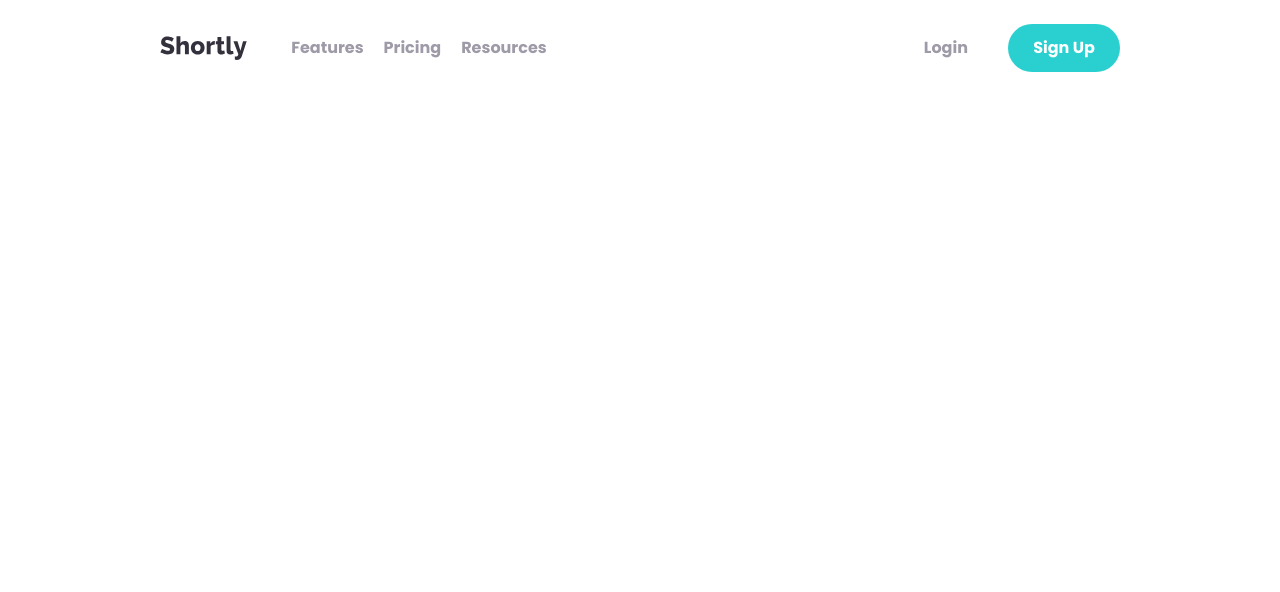
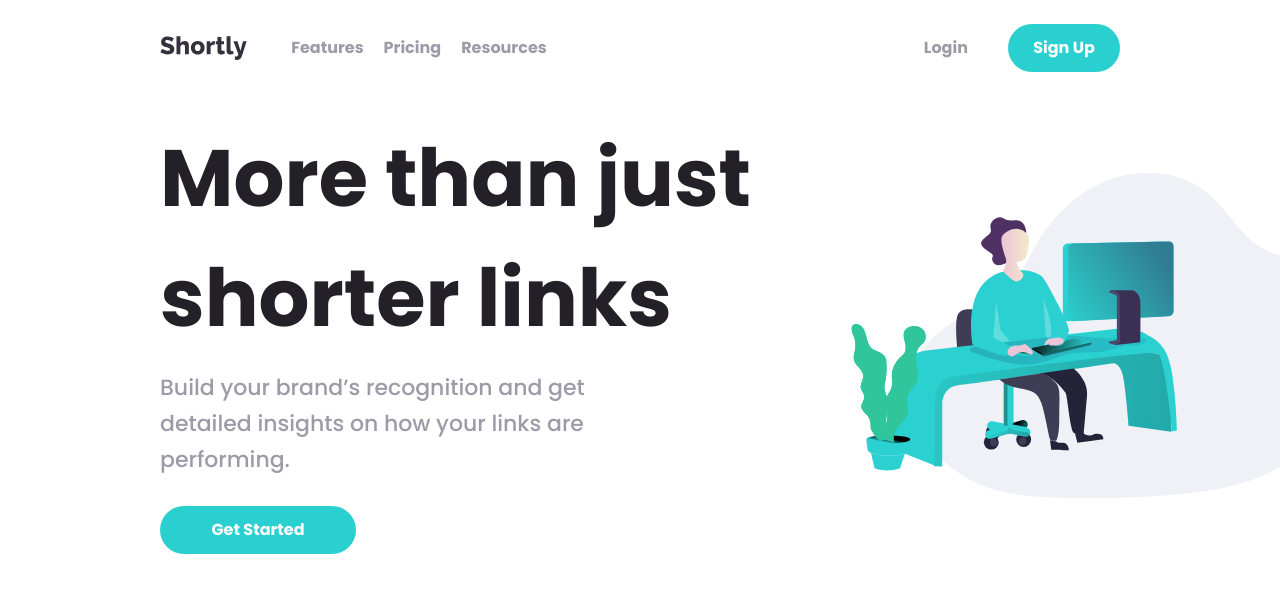
Before and after one commit to atmahana/shortly-url, a React (Vite) app: page / in a window 1280 px wide. Shown: the top 592 px of the page. Built offline with nearby package versions, Linux system fonts and the light colour scheme.

Commit message:
added hero section and fix navbar z-index

```diff
--- a/src/App.jsx
+++ b/src/App.jsx
@@ -1,7 +1,11 @@
+import MainContent from "./components/Content/Index";
 import Header from "./components/Header/Header";
 
 export default function App() {
   return (
-    <Header/>
-  )
+    <>
+      <Header />
+      <MainContent/>
+    </>
+  );
 }
--- /dev/null
+++ b/src/components/Content/Hero.jsx
@@ -0,0 +1,26 @@
+import Illustration from "../../assets/illustration-working.svg";
+
+function HeroSection() {
+  return (
+    <div className="grid items-end lg:grid-flow-col lg:items-center text-center lg:text-start h-80vh lg:h-60vh relative">
+      <img
+        src={Illustration}
+        className="absolute lg:static z-20 lg:order-1 scale-150 top-20 translate-x-22 lg:translate-x-36"
+      />
+      <div className="flex flex-col justify-center items-center lg:items-start">
+        <h1 className="text-[2.625rem] lg:text-[5rem] font-bold tracking-[-20.5%] text-neutralCustom-900 m-0 mb-7 lg:mb-3">
+          More than just shorter links
+        </h1>
+        <p className="text-neutralCustom-300 text-[19px] lg:text-[22px] mb-7 leading-relaxed pr-40">
+          Build your brand’s recognition and get detailed insights on how your
+          links are performing.
+        </p>
+        <button className="w-1/2 lg:w-[12.25rem]  bg-primary-500 hover:bg-primary-200 py-3 px-5 rounded-full font-bold text-white">
+          Get Started
+        </button>
+      </div>
+    </div>
+  );
+}
+
+export default HeroSection;
--- /dev/null
+++ b/src/components/Content/Index.jsx
@@ -0,0 +1,11 @@
+import HeroSection from "./Hero";
+
+function MainContent() {
+  return (
+    <div className="px-6 lg:px-40 overflow-hidden" >
+      <HeroSection />
+    </div>
+  );
+}
+
+export default MainContent;
--- a/src/components/Header/Header.jsx
+++ b/src/components/Header/Header.jsx
@@ -6,11 +6,6 @@ const LINKS = [
   { name: "Features", path: "/" },
   { name: "Pricing", path: "/" },
   { name: "Resources", path: "/" },
-];
-
-const AUTH = [
-  { name: "Login", path: "/" },
-  { name: "Sign Up", path: "/" },
 ];
 
 function Header() {
@@ -39,21 +34,21 @@ function Header() {
   return (
     <header>
       <nav className="bg-transparent w-full text-lg lg:text-base">
-        <div className="flex flex-col lg:flex-row lg:justify-start gap-6 lg:gap-9 lg:items-center mx-auto px-6 lg:px-40 py-10 lg:py-0">
+        <div className="flex flex-col lg:flex-row lg:justify-start gap-6 lg:gap-9 lg:items-center mx-auto px-6 lg:px-40 pt-10 lg:py-0">
           <a href="#" className="flex items-center">
             <img src={Logo} className="mr-3 h-6" alt="Shortly Logo" />
           </a>
           <HamburgerIcon
-            classes="lg:hidden absolute right-4 top-9 cursor-pointer"
+            classes="lg:hidden absolute right-4 top-7 cursor-pointer"
             onClick={clickHandler}
             isOpen={isOpen}
           />
           <div
             className={`absolute w-[90%] lg:static flex flex-col lg:flex-row lg:bg-transparent rounded-3xl lg:rounded-none lg:justify-between lg:w-full py-6 lg:py-2 bg-secondary-500 transition-all duration-500 ease-in-out ${
               isOpen && windowSize[0] < 1024
-                ? "top-24 left-1/2 -translate-x-1/2"
-                : "left-1/2 scale-0 top-[-100px] opacity-0"
-            } ${windowSize[0] >= 1024 ? "scale-100 opacity-100" : ""}`}
+                ? "top-20 left-1/2 -translate-x-1/2 z-50"
+                : "left-1/2 scale-0 top-[-100px] opacity-0 z-50"
+            } ${windowSize[0] >= 1024 && "scale-100 opacity-100"}`}
           >
             <ul className="flex flex-col lg:flex-row lg:gap-5 items-center px-2">
               {LINKS.map((link) => (
@@ -66,7 +61,10 @@ function Header() {
               ))}
             </ul>
             <div className="flex flex-col lg:flex-row border-t-[1px] lg:border-none w-10/12 self-center border-secondary-300 justify-between lg:justify-end lg:gap-10 items-center">
-              <a href="/" className="text-neutralCustom-300 hover:text-neutralCustom-900 font-bold my-4">
+              <a
+                href="/"
+                className="text-neutralCustom-300 hover:text-neutralCustom-900 font-bold my-4"
+              >
                 Login
               </a>
               <button className="bg-primary-500 px-7 py-3 lg:px-0 rounded-full w-full lg:w-28 font-bold text-white hover:bg-primary-200 my-4">
--- a/tailwind.config.js
+++ b/tailwind.config.js
@@ -5,6 +5,13 @@ export default {
     extend: {
       width: {
         25: "6.5rem",
+      },
+      height: {
+        "60vh": "60vh",
+        "80vh": "80vh",
+      },
+      translate: {
+        22: "5.5rem",
       },
       colors: {
         primary: {
```
Also changed, not shown: index.html (+1 -14 lines).
